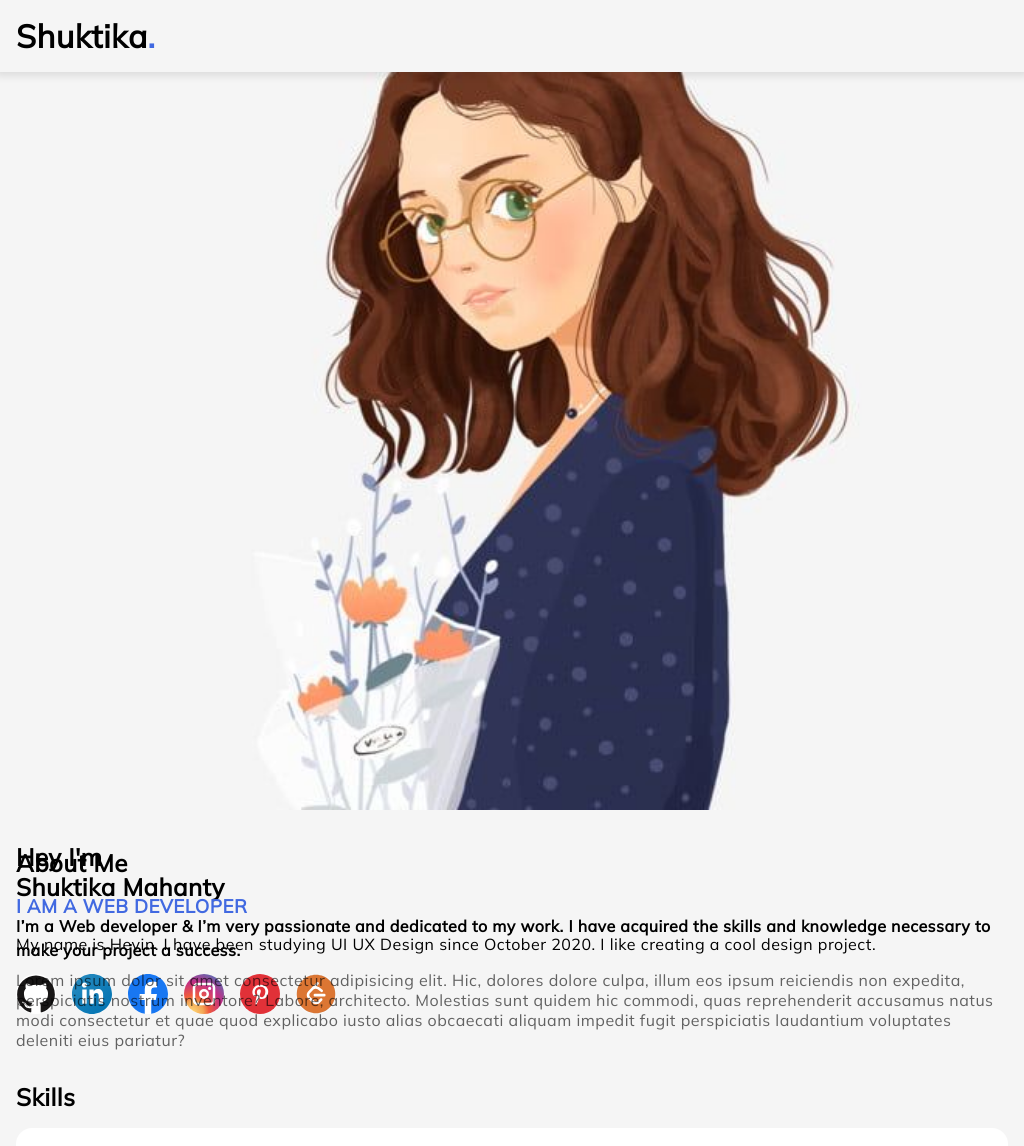
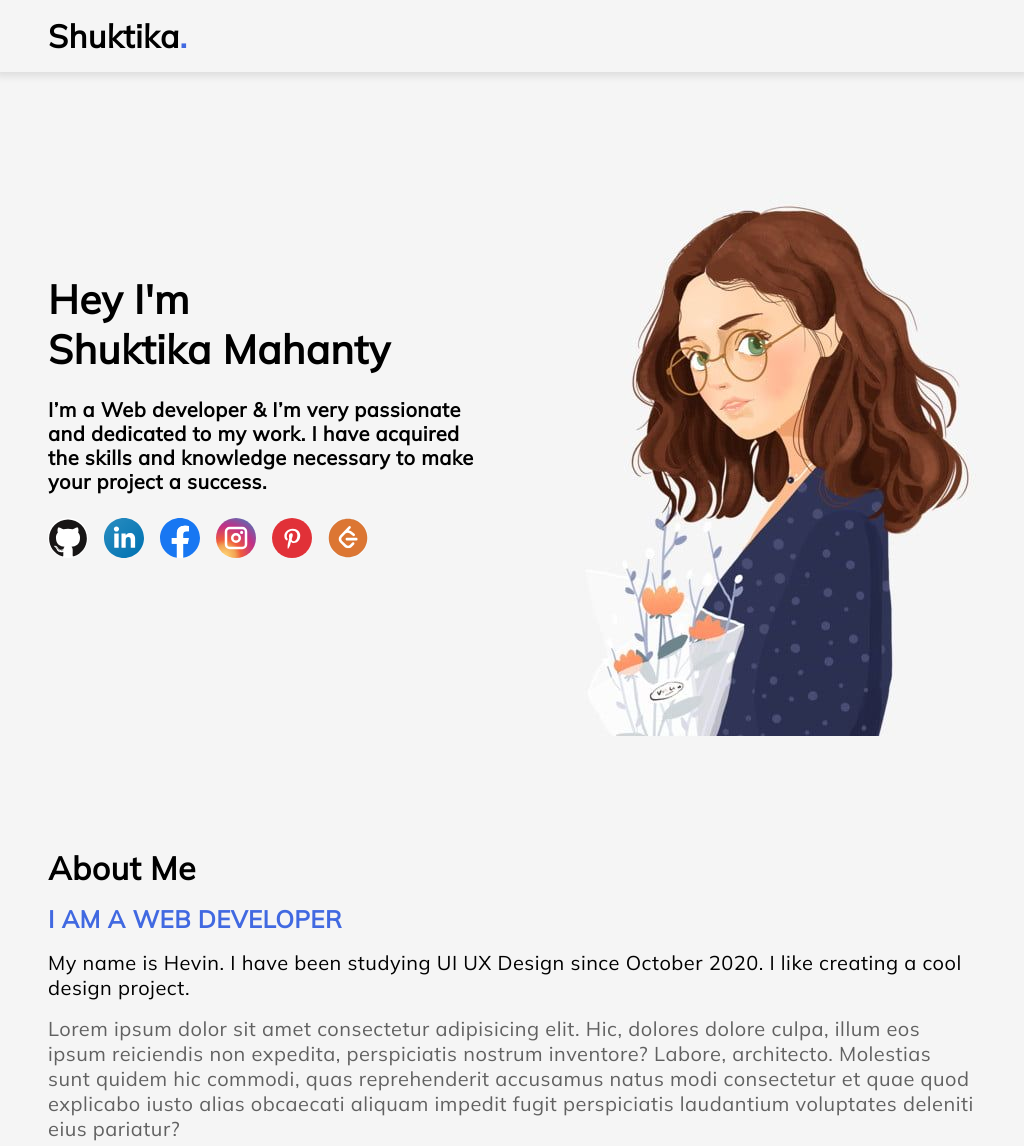
Before and after one commit to Shuktika15/Shuktika15.github.io, a React (Vite) app: page / in a window 1024 px wide. Shown: the top 1146 px of the page. Built offline with nearby package versions, Linux system fonts and the light colour scheme.

Commit message:
Add responsiveness till 75rem

```diff
--- a/src/components/header/Header.scss
+++ b/src/components/header/Header.scss
@@ -1,7 +1,7 @@
 header {
   width: 100%;
   position: fixed;
-  padding: 1rem;
+  padding: 1rem 0;
   background-color: var(--primary-color);
   z-index: 1;
   box-shadow: 0 0 0.5rem 0.25rem rgba(0, 0, 0, 0.1);
--- a/src/components/header/Header.tsx
+++ b/src/components/header/Header.tsx
@@ -3,7 +3,9 @@ import "./Header.scss";
 export default function Header() {
     return (
         <header>
-            <h1>Shuktika<span>.</span></h1>
+            <div className="container">
+                <h1>Shuktika<span>.</span></h1>
+            </div>
         </header>
     );
 }
--- a/src/components/hobbies/Hobbies.scss
+++ b/src/components/hobbies/Hobbies.scss
@@ -89,3 +89,14 @@
     }
   }
 }
+
+@media screen and (min-width: 64rem) and (max-width: 75rem) {
+  #Hobbies {
+    grid-template-columns: repeat(2, 1fr);
+    align-items: start;
+
+    h1 {
+      grid-column: 1 / -1;
+    }
+  }
+}
--- a/src/components/landing/Landing.scss
+++ b/src/components/landing/Landing.scss
@@ -11,8 +11,10 @@
     background-image: url("../../assets/images/me.jpg");
     background-size: contain;
     background-repeat: no-repeat;
+    background-position: center;
     width: 100%;
     aspect-ratio: 1;
+    max-height: 25rem;
   }
 
   .myself {
@@ -44,3 +46,25 @@
     }
   }
 }
+
+@media screen and (min-width: 64rem) and (max-width: 75rem) {
+  #Landing {
+    display: grid;
+    grid-template-columns: repeat(2, 1fr);
+
+    .portrait {
+      order: 2;
+      max-height: 40rem;
+      aspect-ratio: 9 / 16;
+      background-size: cover;
+    }
+
+    .myself {
+      gap: 1.5rem;
+
+      h1 {
+        font-size: 2.5rem;
+      }
+    }
+  }
+}
--- a/src/components/projects/Projects.scss
+++ b/src/components/projects/Projects.scss
@@ -36,3 +36,13 @@
     }
   }
 }
+
+@media screen and (min-width: 64rem) and (max-width: 75rem) {
+  #Projects {
+    grid-template-columns: repeat(2, 1fr);
+
+    h1 {
+      grid-column: 1 / -1;
+    }
+  }
+}
--- a/src/components/skills/Skills.scss
+++ b/src/components/skills/Skills.scss
@@ -21,3 +21,13 @@
     }
   }
 }
+
+@media screen and (min-width: 64rem) and (max-width: 75rem) {
+  #Skills {
+    grid-template-columns: repeat(3, 1fr);
+
+    h1 {
+      grid-column: 1 / -1;
+    }
+  }
+}
--- a/src/components/skills/Skills.tsx
+++ b/src/components/skills/Skills.tsx
@@ -12,7 +12,7 @@ export default function Skills() {
                     <div className="logo"></div>
                     <h3>{skill.title}</h3>
                     {skill.descriptions.map((description) => (
-                        <div className="content" key={description}>{description}</div>
+                        <p className="content" key={description}>{description}</p>
                     ))}
                 </article>
             ))}
--- a/src/main.scss
+++ b/src/main.scss
@@ -18,8 +18,13 @@ body {
   letter-spacing: 0.5px;
 }
 
+.container {
+  padding: 0 1rem;
+  margin: 0 auto;
+}
+
 main {
-  padding: 1rem;
+  padding: 1rem 0;
   display: grid;
   gap: 2rem;
 }
@@ -63,3 +68,60 @@ section {
   background-color: var(--light-color);
   border-radius: 0 0 1rem 1rem;
 }
+
+@media screen and (min-width: 30rem) and (max-width: 45rem) {
+  .container {
+    max-width: 30rem;
+  }
+}
+
+@media screen and (min-width: 45rem) and (max-width: 64rem) {
+  .container {
+    padding: 0 2rem;
+    max-width: 45rem;
+  }
+
+  h1 {
+    font-size: 2rem;
+  }
+
+  h3 {
+    font-size: 1.5rem;
+  }
+
+  p {
+    font-size: 1.25rem;
+  }
+}
+
+@media screen and (min-width: 64rem) and (max-width: 75rem) {
+  .container {
+    padding: 0 3rem;
+    max-width: 64rem;
+  }
+
+  h1 {
+    font-size: 2rem;
+  }
+
+  h3 {
+    font-size: 1.5rem;
+  }
+
+  p {
+    font-size: 1.25rem;
+  }
+
+  main {
+    grid-template-columns: repeat(2, 1fr);
+    align-items: start;
+  }
+
+  #Landing, #AboutMe, #Skills, #Projects, #Hobbies {
+    grid-column: 1 / -1;
+  }
+}
+
+@media screen and (min-width: 75rem) {
+
+}
--- a/src/main.tsx
+++ b/src/main.tsx
@@ -14,6 +14,7 @@ function App() {
     return (
         <>
             <Header/>
+            <div className="container">
                 <main>
                     <Landing/>
                     <AboutMe/>
@@ -23,6 +24,7 @@ function App() {
                     <Projects/>
                     <Hobbies/>
                 </main>
+            </div>
             <footer></footer>
         </>
     )
```
Lines whose indentation alone changed are shown as unchanged.
